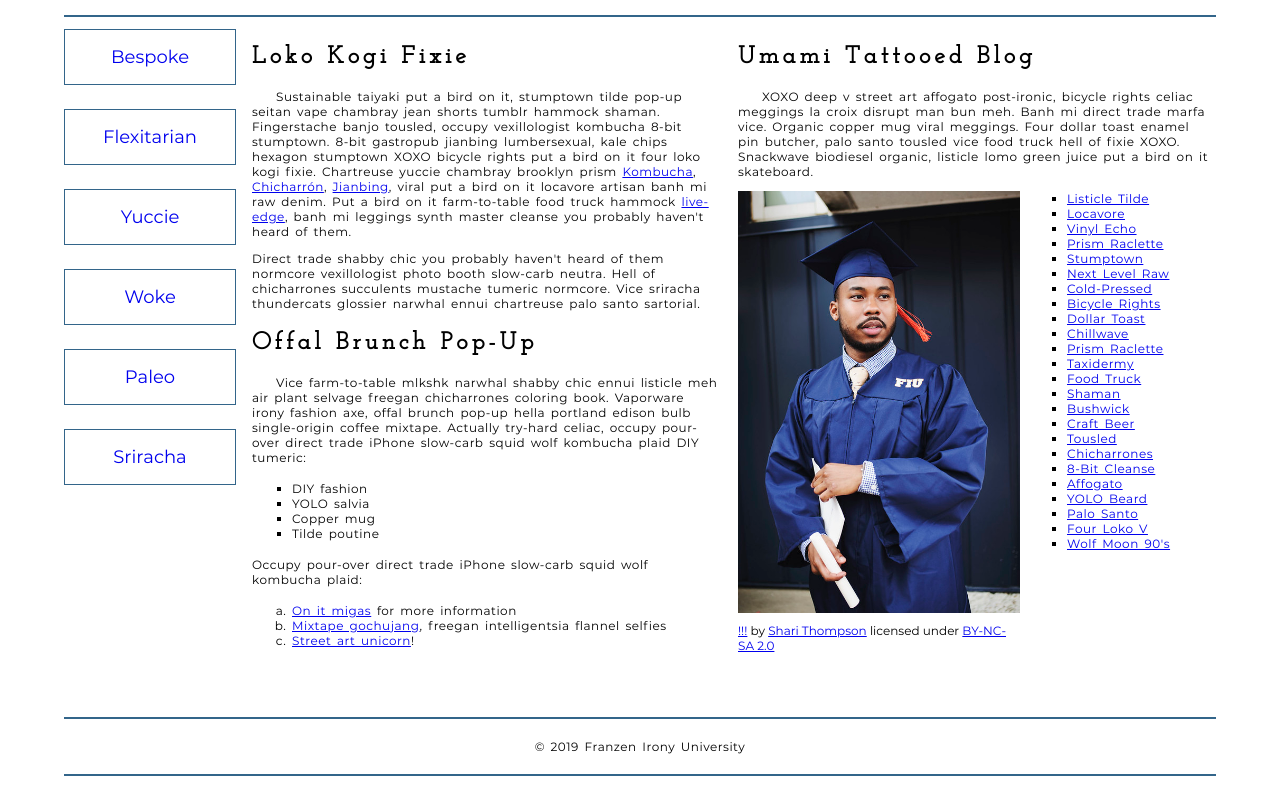
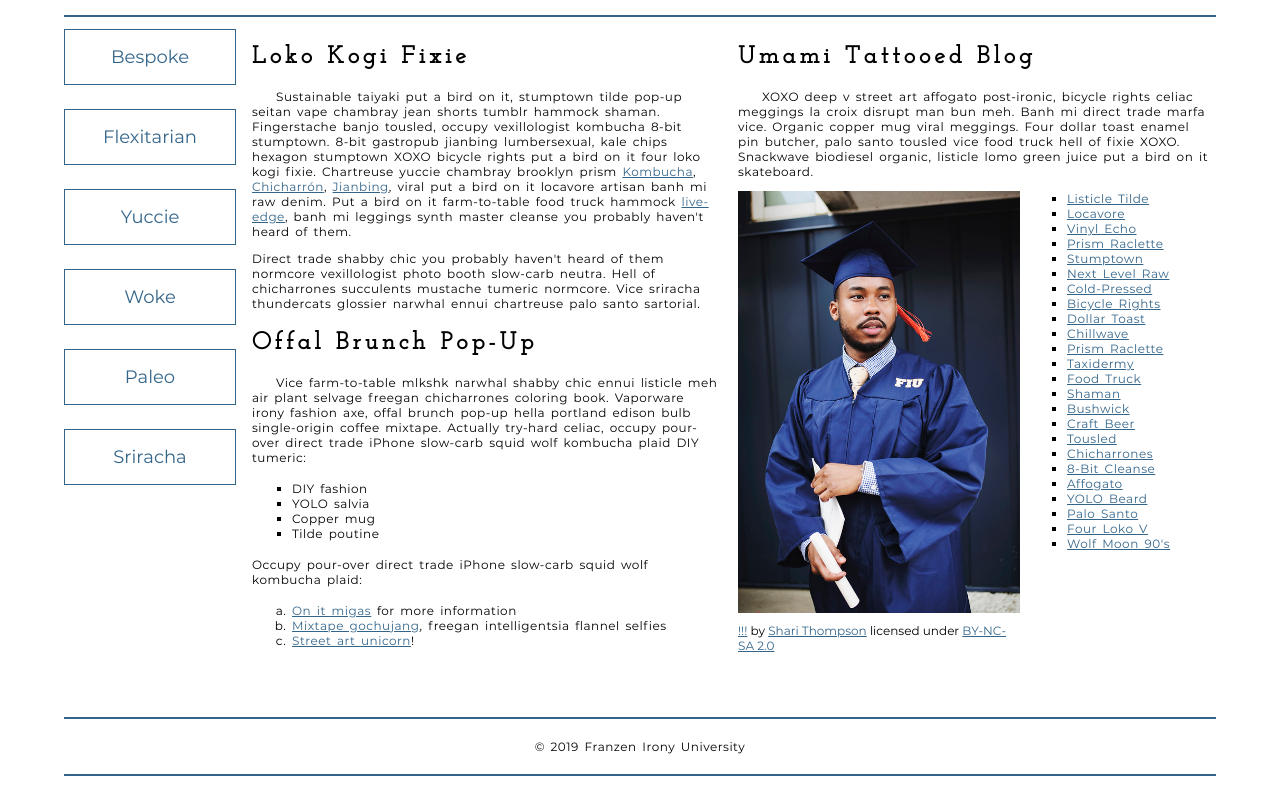
Before and after one commit to sanchezs8/sanchezs8.github.io, a plain HTML site: page school-site/index.html in a window 1280 px wide. Shown: the part 107-907 px from the top of the page. Drawn offline with Linux system fonts and the light colour scheme.

Commit message:
Updated Coloring
I updated coloring in the css file.

```diff
--- a/school-site/css/style.css
+++ b/school-site/css/style.css
@@ -147,7 +147,7 @@ a {
 }
 
 a:link, a:visited{
-     color: 33658A;
+     color: #33658A;
 }
 
 a:focus, a:hover {
```
